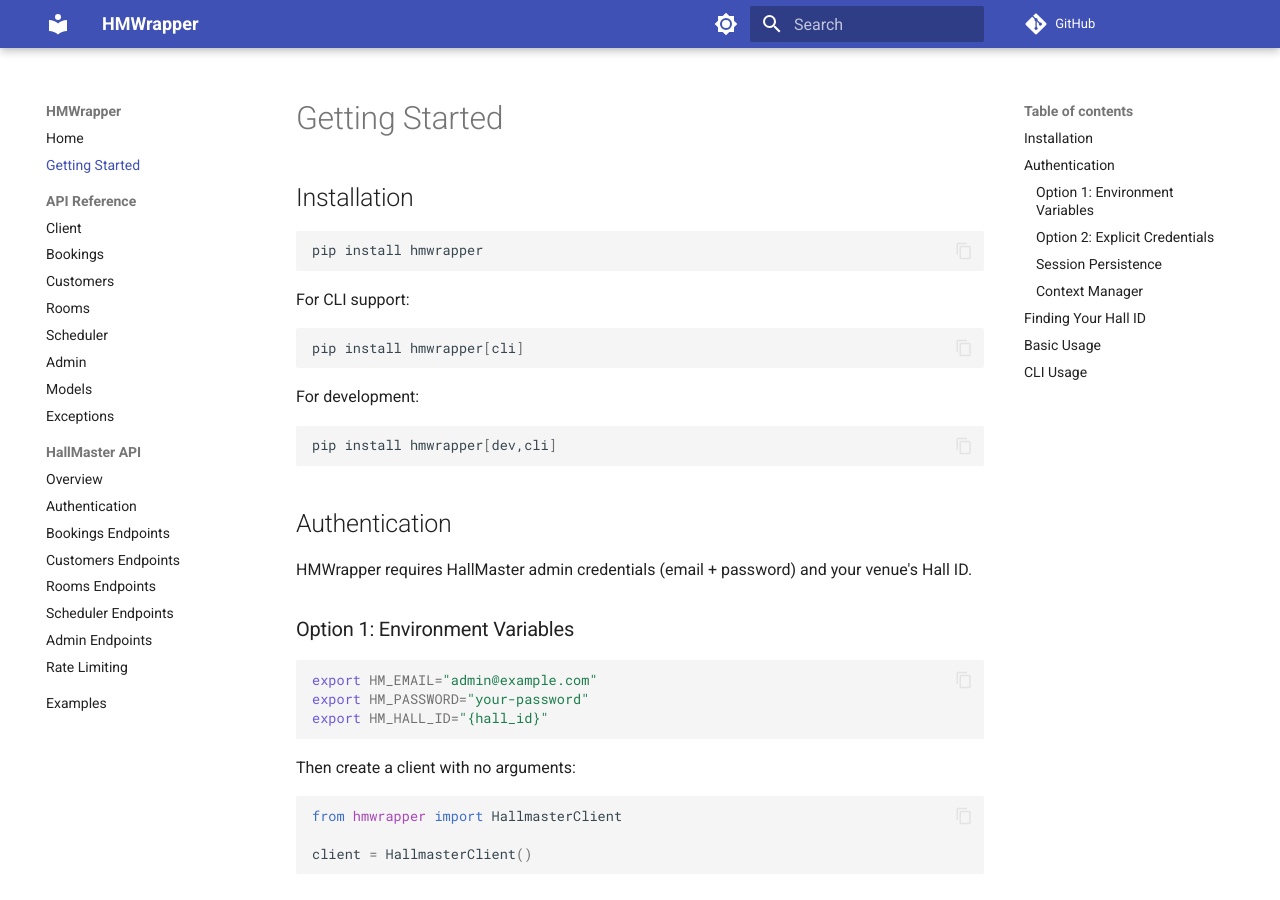
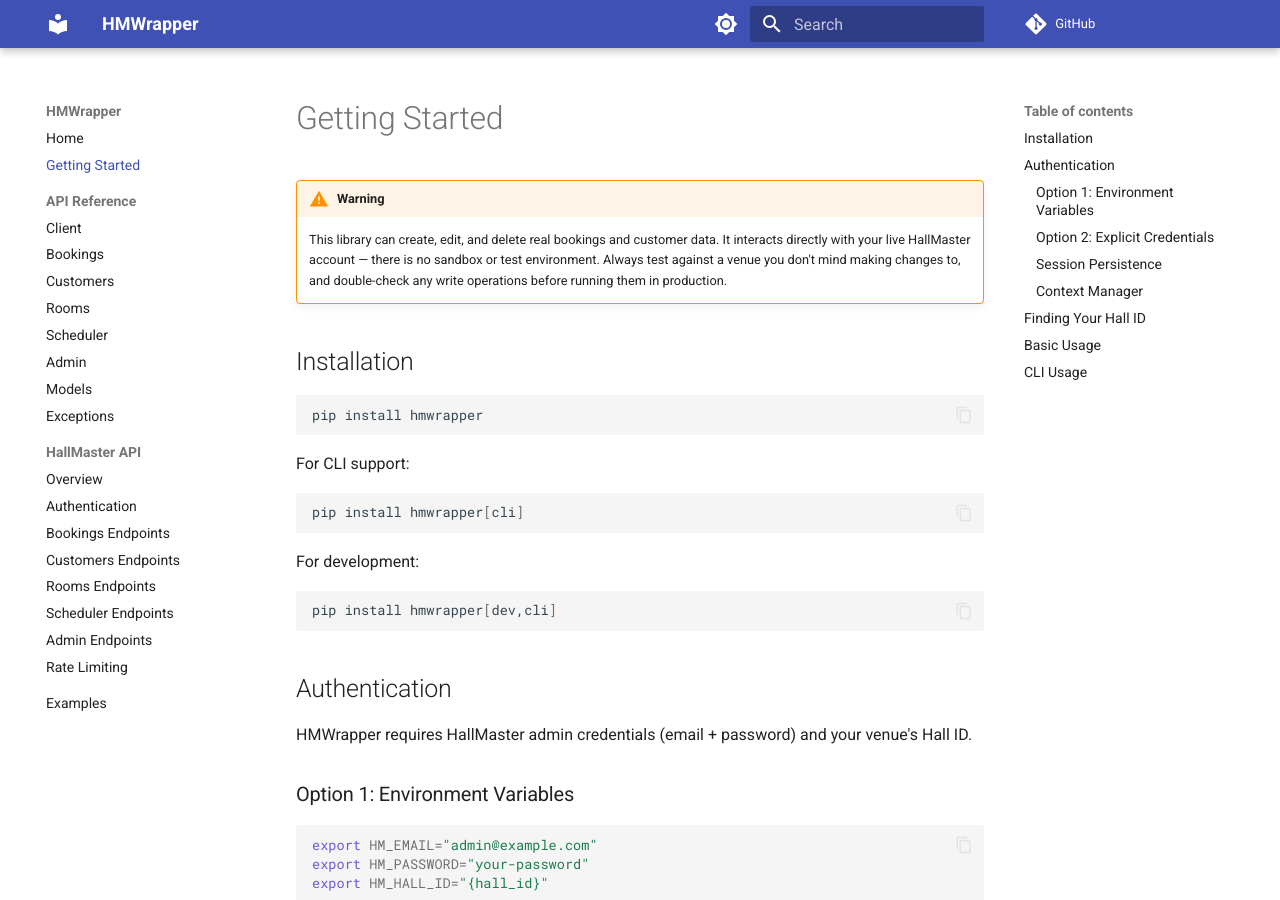
Before and after one commit to jameswburke87/HMWrapper, an MkDocs documentation site: the page built from docs/getting-started.md, in a window 1280 px wide and 900 px high. Built offline with MkDocs 1.6.1 and Material for MkDocs 9.7.7, drawn with Linux system fonts in a browser that asks for light colours; comment, search, counter and statistics services are not loaded.

Commit message:
Add warning about write operations against live data

```diff
--- a/docs/getting-started.md
+++ b/docs/getting-started.md
@@ -1,4 +1,7 @@
 # Getting Started
+
+!!! warning
+    This library can create, edit, and delete real bookings and customer data. It interacts directly with your live HallMaster account — there is no sandbox or test environment. Always test against a venue you don't mind making changes to, and double-check any write operations before running them in production.
 
 ## Installation
 
```
Also changed, not shown: README.md (+2 -0 lines).
